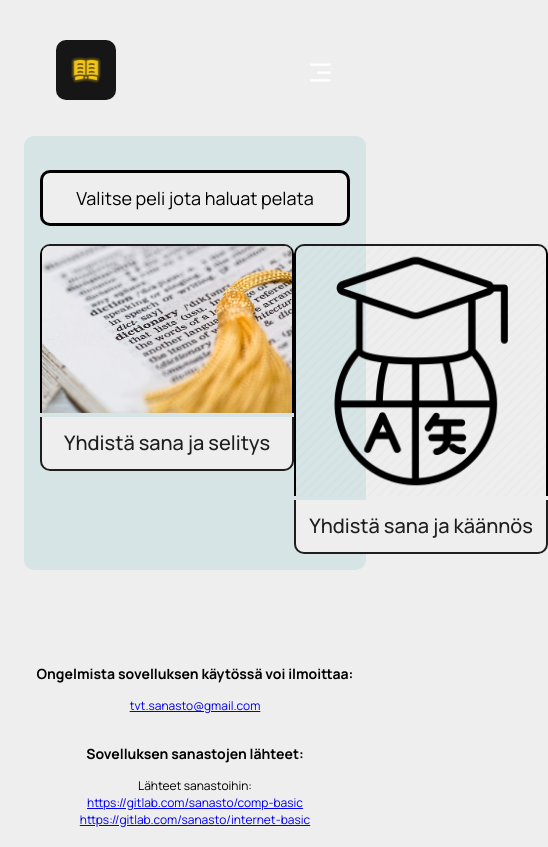
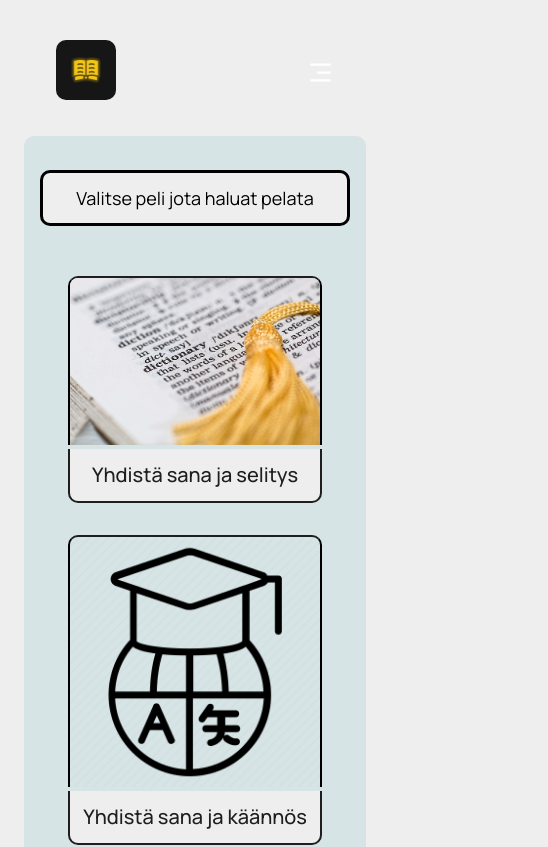
Before and after one commit to StefanYlimaki/TVT-Sanasto, a React (Create React App) app in the folder tvt-sanasto-frontend/: page /games in a window 390 px wide. Shown: the top 847 px of the page, 548 px wide, since content can reach past the window. Built offline with nearby package versions, Linux system fonts and the light colour scheme; no server answers.

Commit message:
made new game choice screen better 4 mobile #skip_checks #skip-tag

```diff
--- a/tvt-sanasto-frontend/src/containers/games/games.css
+++ b/tvt-sanasto-frontend/src/containers/games/games.css
@@ -71,3 +71,13 @@
     border-left-style: solid;
     border-right-style: solid;
 }
+
+@media screen and (max-width: 600px) {
+    .tvt__games-selection_options {
+        flex-direction: column;
+        align-items: center;
+    }
+    .tvt__games-selection_option-single {
+        padding-top: 2rem;
+    }
+}
```
